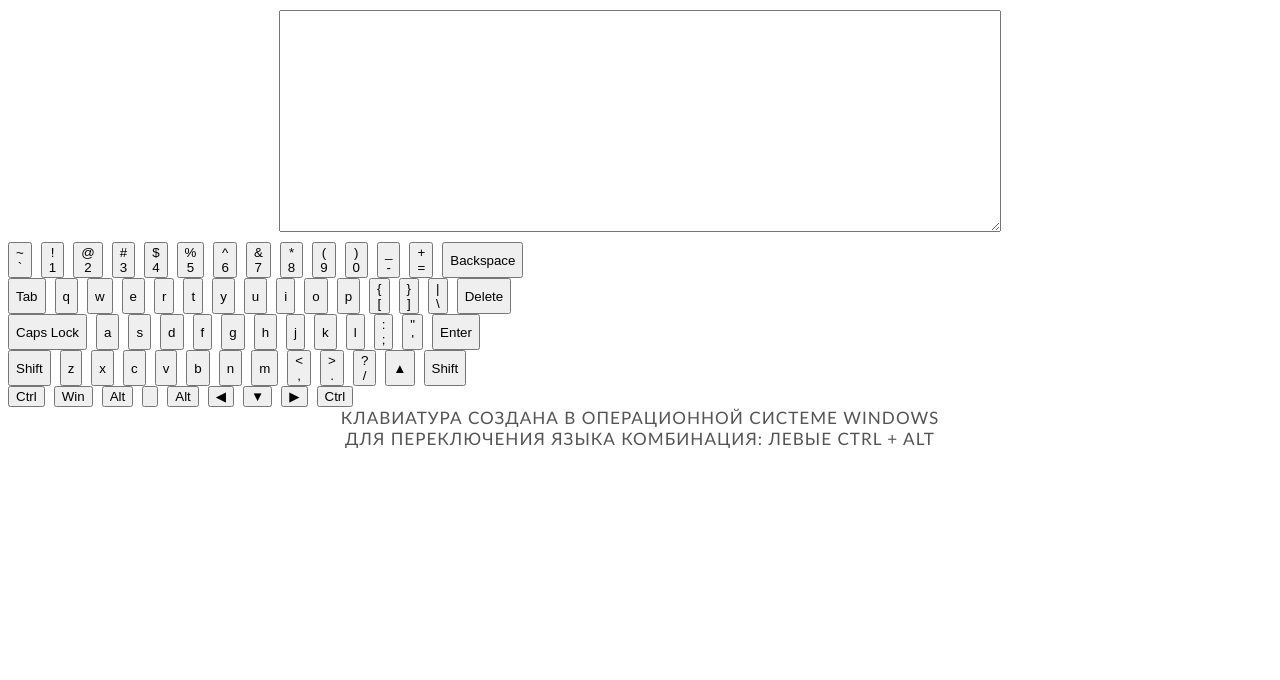
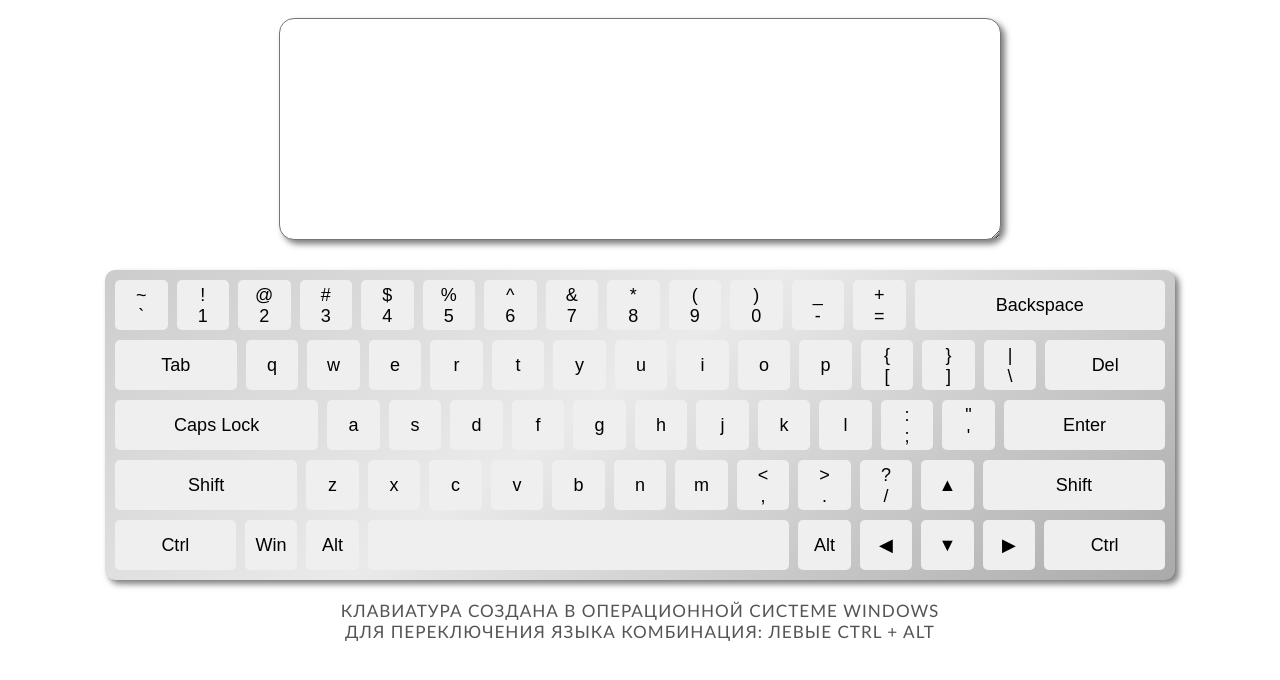
Before and after one commit to DonAlPatino/virtual-keyboard, a website with bundled scripts: page index.html in a window 1280 px wide. Built offline with nearby package versions, Linux system fonts and the light colour scheme.

Commit message:
feat: design for keyboard

```diff
--- a/keyboard.js
+++ b/keyboard.js
@@ -34,13 +34,17 @@ class Keyboard {
           const down = document.createElement('div');
           down.textContent = keys[item][0];
           button.appendChild(down);
-
+          button.classList.add('keyboard__key_spec');
         }
       }
       else {
-
+        if (keys[item].match(/Backspace|Del|Tab|CapsLock|Enter|Shift| /)) {
+          button.classList.add('keyboard__key_wide');
+        }
+        if (keys[item].match(/Ctrl/)) {
+          button.classList.add('keyboard__key_double');
+        }
           button.textContent = keys[item];
-
       }
 
       button.dataset.code = item;
--- a/keys.js
+++ b/keys.js
@@ -27,7 +27,7 @@ const keysEnglish = {
   BracketLeft: ['[', '{'],
   BracketRight: [']', '}'],
   Backslash: ['\\', '|'],
-  Delete: 'Delete',
+  Delete: 'Del',
   CapsLock: 'Caps Lock',
   KeyA: ['a', 'A'],
   KeyS: ['s', 'S'],
--- a/style.css
+++ b/style.css
@@ -1,9 +1,22 @@
 body {
     font-family: "Trebuchet MS", "Helvetica", sans-serif;
+    display: flex;
+    flex-direction: column;
+    align-items: center;
+    row-gap: 20px;
 }
 
 :root {
     --footer-text: rgb(84, 84, 84);
+    --shadow: 4px 4px 6px #7c7c7c, -5px -5px 10px #ffffff;
+    --keyboard-background: #e6e6e6;
+    --keyboard-background-color: #f3f7fc;
+    --keyboard-gradient: linear-gradient(
+            145deg,
+            rgb(204, 204, 204) 0%,
+            rgb(235, 234, 234) 45%,
+            rgb(170, 170, 170) 100%
+    );
 }
 
 .textarea {
@@ -14,13 +27,14 @@ body {
     padding: 10px;
     font-size: 18px;
     color: #444444;
+    border-radius: 15px;
+    box-shadow: var(--shadow);
 }
 
 .footer {
     width: 100%;
     color: var(--footer-text);
     text-align: center;
-    margin-bottom: 25px;
     text-transform: uppercase;
     justify-content: center;
     letter-spacing: 1px;
@@ -31,6 +45,15 @@ body {
 .keyboard {
     display: flex;
     flex-direction: column;
+    row-gap: 10px;
+    width: 95%;
+    max-width: 1050px;
+    padding: 10px;
+    border-radius: 10px;
+    background: var(--keyboard-background);
+    background-color: var(--keyboard-background-color);
+    background-image: var(--keyboard-gradient);
+    box-shadow: var(--shadow);
 }
 
 .keyboard__row {
@@ -41,4 +64,23 @@ body {
 .keyboard__key{
     justify-content: center;
     align-items: center;
+    padding: 5px;
+    min-width: 5%;
+    height: 50px;
+    font-size: 18px;
+    border: none;
+    border-radius: 5px;
+    cursor: pointer;
 }
+
+.keyboard__key_spec {
+    justify-content: space-around;
+}
+
+.keyboard__key_wide {
+    flex-grow: 1;
+}
+
+.keyboard__key_double {
+    min-width: 11.5%;
+}
```
